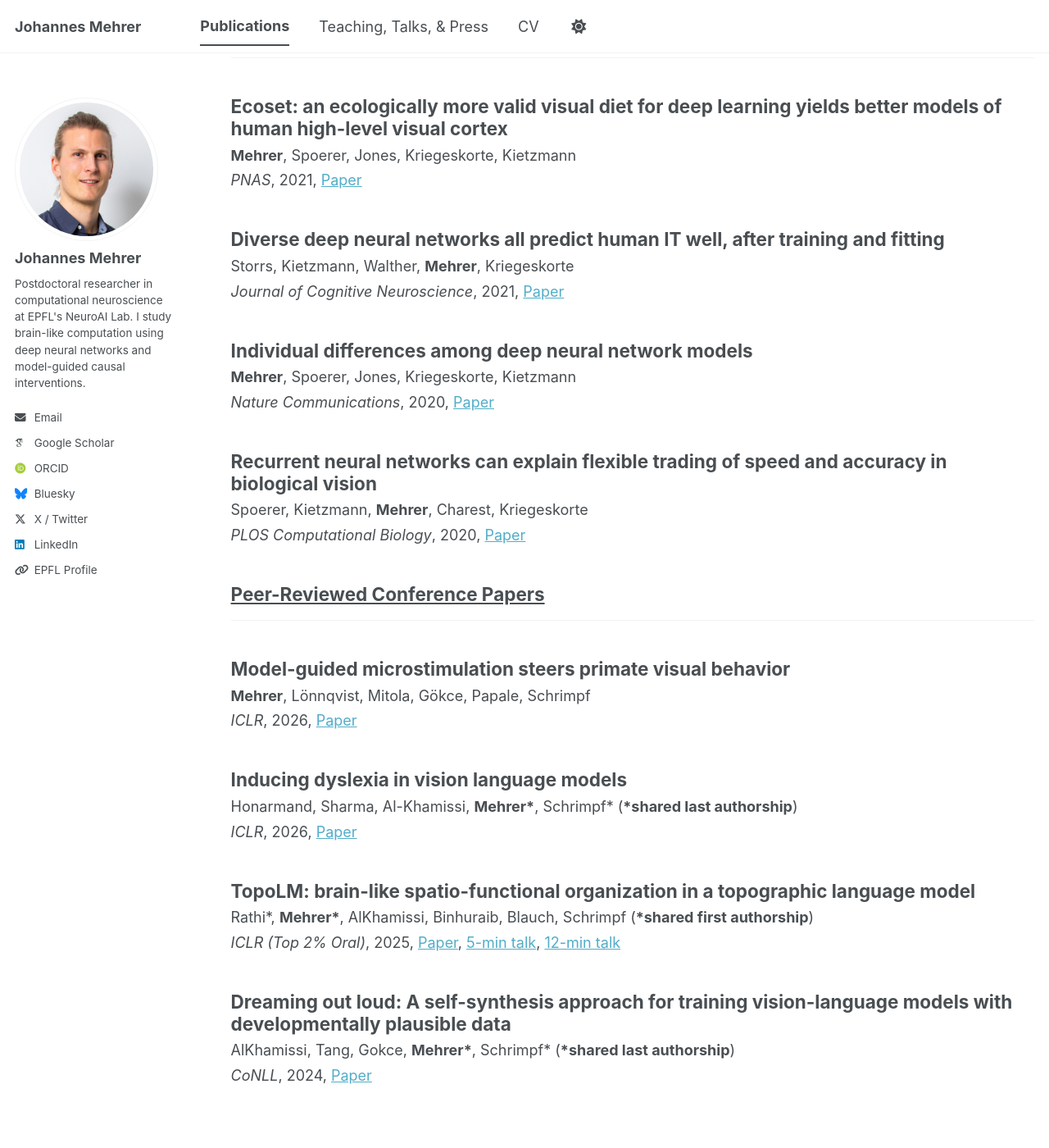
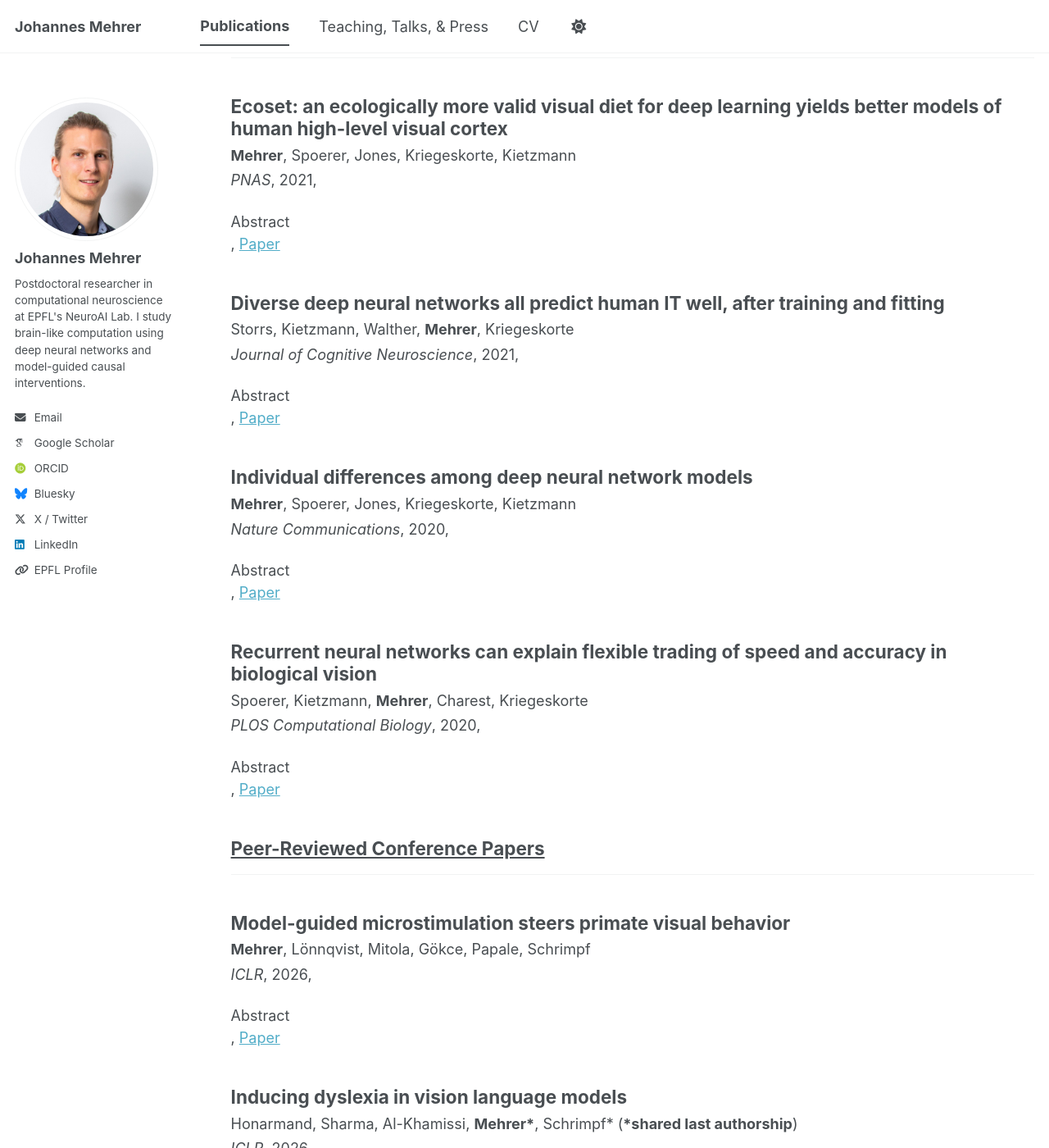
Before and after one commit to hanme/personal_website, a Jekyll site: the page built from _pages/publications.html, in a window 1280 px wide and 1400 px high, scrolled down 190 px. Shown: the whole window at 82% size. Built offline with Jekyll 4.4.1, drawn with Linux system fonts in a browser that asks for light colours; some web fonts are replaced; a script bundle is joined from its source files by our own code; library files that are not in the unit come from our copies; some of the changed text lies outside the part shown.

Commit message:
Add abstract toggle to publication include

```diff
--- a/_includes/archive-single-nolink.html
+++ b/_includes/archive-single-nolink.html
@@ -15,6 +15,7 @@
 
     <p style="margin-top:0.2em;">
       {%- if post.venue %}<i>{{ post.venue }}</i>, {{ post.date | date: "%Y" }}{%- endif -%}
+      {%- if post.abstract %}, <details style="display:inline;"><summary style="display:inline;cursor:pointer;">Abstract</summary><p style="margin-top:0.5em;">{{ post.abstract }}</p></details>{%- endif -%}
       {%- if post.paperurl %}, <a href="{{ post.paperurl }}">Paper</a>{%- endif -%}
       {%- if post.extralinks %}{{ post.extralinks }}{%- endif %}
     </p>
```
